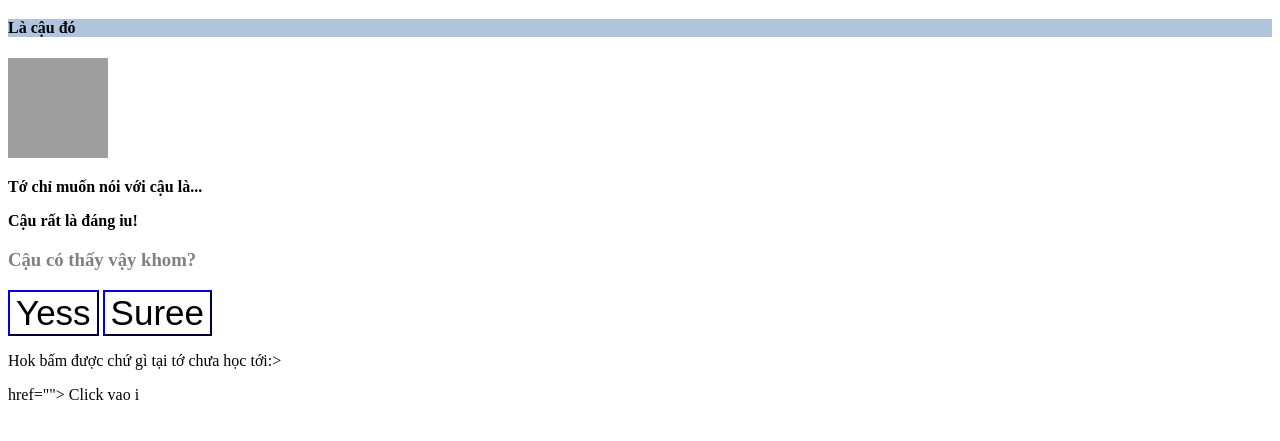
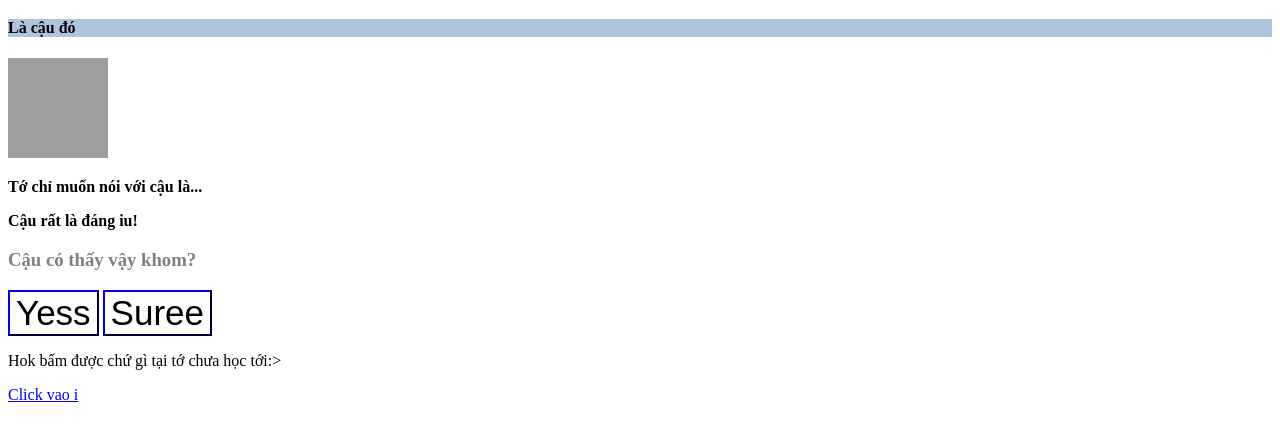
Before and after one commit to BREKKEY/phat, a plain HTML site: page index.html in a window 1280 px wide. Shown: the part 61-502 px from the top of the page. Drawn offline with Linux system fonts and the light colour scheme; grey boxes are pictures that could not be loaded.

Commit message:
Update index.html

```diff
--- a/index.html
+++ b/index.html
@@ -31,6 +31,6 @@ button {
     <Button>Yess</Button>
     <Button>Suree</Button>
     <p>Hok bấm được chứ gì tại tớ chưa học tới:> </p>
-    <a> href=""> Click vao i</a>
+    <a href="https://www.facebook.com/share/15p2EZRbFj/"> Click vao i</a>
     </body>
     </html>
```
